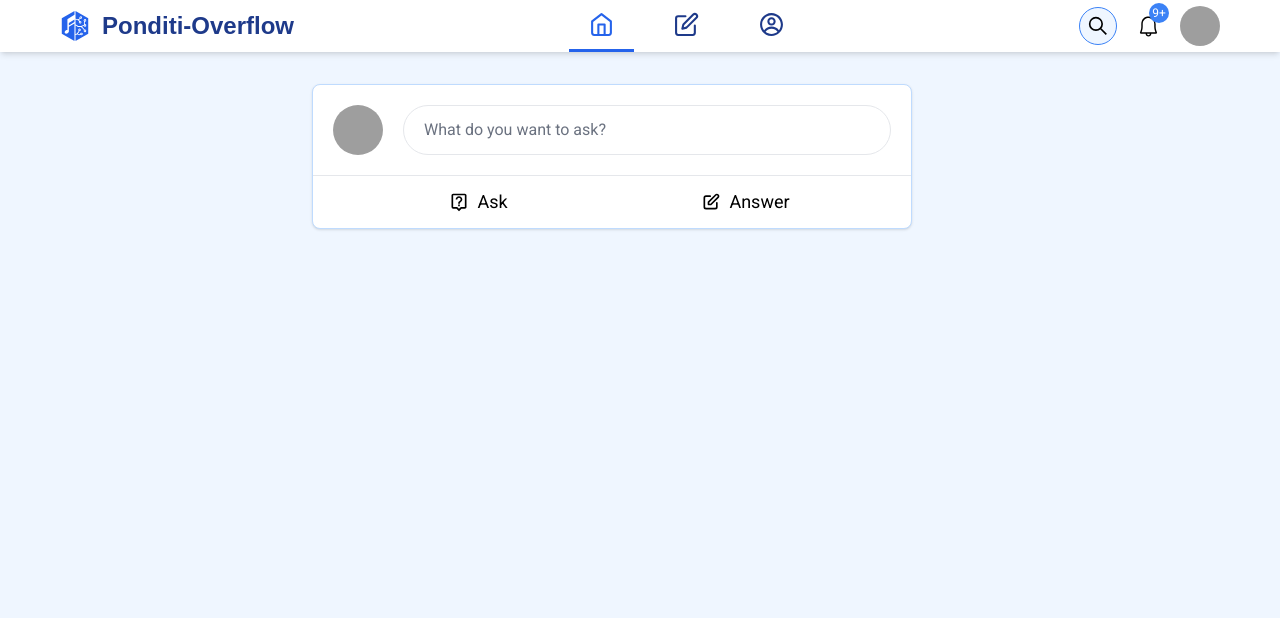
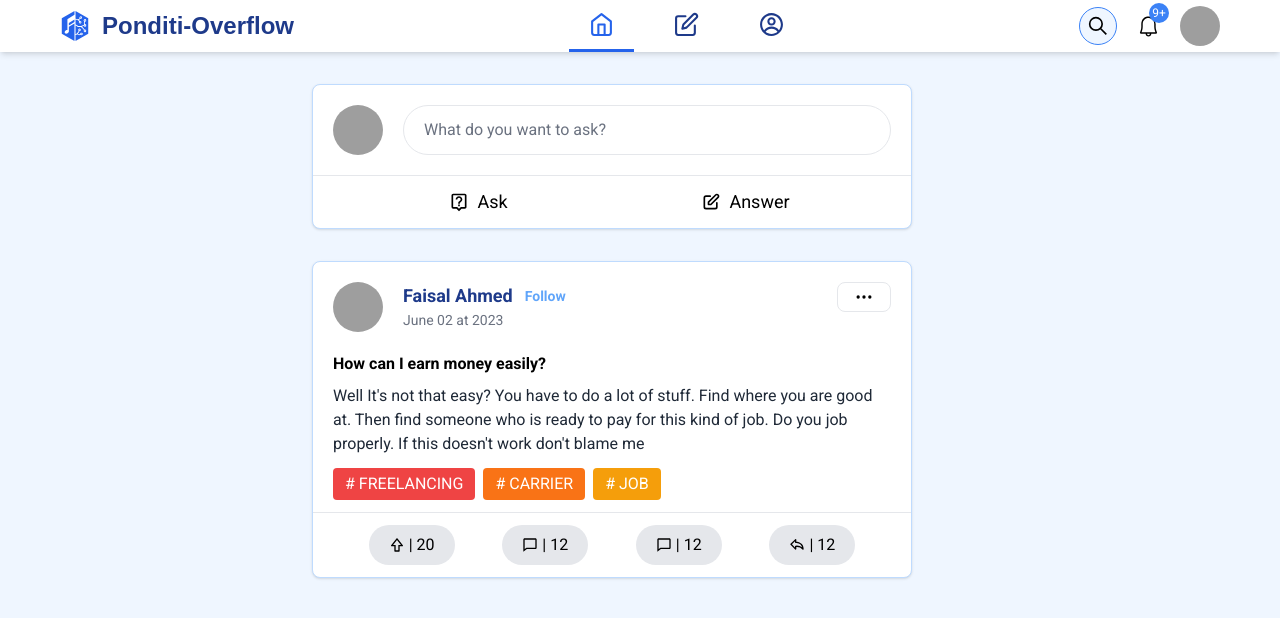
Before and after one commit to Os-Traveller/PonditiOveflow, a Next.js app: page / in a window 1280 px wide. Shown: the top 618 px of the page. Built offline with nearby package versions, Linux system fonts and the light colour scheme; grey boxes are pictures that could not be loaded; a web font is replaced by a local one.

Commit message:
feed implemented

```diff
--- a/app/globals.css
+++ b/app/globals.css
@@ -21,9 +21,6 @@
   .padding {
     @apply p-5;
   }
-  .animation {
-    @apply transition-all duration-300;
-  }
   .card {
     @apply border border-blue-200 rounded-lg bg-white shadow;
   }
--- a/app/page.tsx
+++ b/app/page.tsx
@@ -1,14 +1,18 @@
 import { Question } from '@/components/home_page/question';
+import { Feed } from '@/components/shared/feed/feed';
+import { marginGenerator } from '@/components/shared/uiHelper';
 
 export default function HomePage() {
   return (
     <section className='container'>
       <div className='mt-8 grid grid-cols-[220px_600px_1fr] gap-8'>
         <div></div>
-        <div>
+        <section>
           <Question />
-        </div>
-        <div></div>
+          {marginGenerator('my-8')}
+          <Feed />
+        </section>
+        <section></section>
       </div>
     </section>
   );
--- a/components/shared/card.tsx
+++ b/components/shared/card.tsx
@@ -2,8 +2,9 @@ import React from 'react';
 
 interface CardProps {
   children: React.ReactNode;
+  className?: string;
 }
 
-export function Card({ children }: CardProps) {
-  return <div className='card'>{children}</div>;
+export function Card({ children, className }: CardProps) {
+  return <section className={`${className} card`}>{children}</section>;
 }
--- /dev/null
+++ b/components/shared/feed/feed.tsx
@@ -0,0 +1,22 @@
+import { user } from '@/fake_data/user';
+import { Card } from '../card';
+import { FeedHeader } from './feedHeader';
+import { FeedBody } from './feedBody';
+import { feedInfo } from '@/fake_data/feedInfo';
+import { FeedFooter } from './feedFooter';
+
+export function Feed() {
+  return (
+    <Card className='pt-5'>
+      {/* feed header */}
+      <FeedHeader userImage={user.img} userName={user.userName} />
+      <FeedBody
+        question={feedInfo.question}
+        answer={feedInfo.answer}
+        tags={feedInfo.tags}
+      />
+      <hr />
+      <FeedFooter />
+    </Card>
+  );
+}
--- /dev/null
+++ b/components/shared/feed/feedBody.tsx
@@ -0,0 +1,21 @@
+import { TagBox } from './tagBox';
+
+interface FeedBodyProps {
+  question: string;
+  answer: string;
+  tags: { tagName: string; color: string }[];
+}
+
+export function FeedBody({ question, answer, tags }: FeedBodyProps) {
+  return (
+    <div className='px-5 pt-5 pb-3'>
+      <h3 className='font-semibold mb-2'>{question}</h3>
+      <p className='text-gray-800'>{answer}</p>
+      <div className='flex gap-2 flex-wrap mt-3'>
+        {tags.map((tag, index) => (
+          <TagBox key={index} tagName={tag.tagName} color={tag.color} />
+        ))}
+      </div>
+    </div>
+  );
+}
--- /dev/null
+++ b/components/shared/feed/feedFooter.tsx
@@ -0,0 +1,46 @@
+import { BiUpvote, BiDownvote, BiComment, BiShare } from 'react-icons/bi';
+
+export function FeedFooter() {
+  function classGenerator(state: boolean): string {
+    return ':';
+  }
+  return (
+    <footer className='py-3'>
+      <div className='flex gap-3 px-5 items-center justify-evenly'>
+        {/* up vote */}
+        <p
+          className={`flex items-center gap-1 rounded-full px-5 py-2 ${
+            false ? '' : 'bg-gray-200'
+          }`}
+        >
+          <BiUpvote /> | 20
+        </p>
+        {/* down vote */}
+        <p
+          className={`flex items-center gap-1 rounded-full px-5 py-2 ${
+            false ? '' : 'bg-gray-200'
+          }`}
+        >
+          <BiComment /> | 12
+        </p>
+
+        {/* comments */}
+        <p
+          className={`flex items-center gap-1 rounded-full px-5 py-2 ${
+            false ? '' : 'bg-gray-200'
+          }`}
+        >
+          <BiComment /> | 12
+        </p>
+        {/* share */}
+        <p
+          className={`flex items-center gap-1 rounded-full px-5 py-2 ${
+            false ? '' : 'bg-gray-200'
+          }`}
+        >
+          <BiShare /> | 12
+        </p>
+      </div>
+    </footer>
+  );
+}
--- /dev/null
+++ b/components/shared/feed/feedHeader.tsx
@@ -0,0 +1,27 @@
+import { ProfileIcon } from '@/components/navbar/profileIcon';
+import { TbDots } from 'react-icons/tb';
+
+interface FeedHeaderProps {
+  userImage: string;
+  userName: string;
+}
+
+export function FeedHeader({ userImage, userName }: FeedHeaderProps) {
+  return (
+    <header className='flex gap-5 px-5'>
+      <ProfileIcon img={userImage} size='50px' />
+      <div>
+        <div className='center-y gap-3 text-blue-900 text-lg font-semibold'>
+          <h2>{userName}</h2>
+          <span className='text-sm text-blue-400'>Follow</span>
+        </div>
+        <p className='text-gray-500 text-sm'>June 02 at 2023</p>
+      </div>
+      <div className='ml-auto'>
+        <button className='py-1 px-4 border rounded-lg'>
+          <TbDots size={20} />
+        </button>
+      </div>
+    </header>
+  );
+}
--- /dev/null
+++ b/components/shared/feed/tagBox.tsx
@@ -0,0 +1,15 @@
+interface TagBoxProps {
+  tagName: string;
+  color: string;
+}
+
+export function TagBox({ tagName, color }: TagBoxProps) {
+  return (
+    <p
+      style={{ backgroundColor: color }}
+      className={`py-1 px-3 text-white rounded uppercase`}
+    >
+      # {tagName}
+    </p>
+  );
+}
--- /dev/null
+++ b/components/shared/uiHelper.tsx
@@ -0,0 +1,3 @@
+export function marginGenerator(className: string) {
+  return <div className={className}></div>;
+}
--- /dev/null
+++ b/data/tagColors.ts
@@ -0,0 +1,10 @@
+export const colors = [
+  '#ef4444',
+  '#f97316',
+  '#f59e0b',
+  '#22c55e',
+  '#14b8a6',
+  '#6366f1',
+  '#a855f7',
+  '#f43f5e',
+];
--- /dev/null
+++ b/fake_data/feedInfo.ts
@@ -0,0 +1,11 @@
+import { colors } from '@/data/tagColors';
+
+export const feedInfo = {
+  question: 'How can I earn money easily?',
+  answer: `Well It's not that easy? You have to do a lot of stuff. Find where you are good at. Then find someone who is ready to pay for this kind of job. Do you job properly. If this doesn't work don't blame me`,
+  tags: [
+    { tagName: 'Freelancing', color: colors[0] },
+    { tagName: 'Carrier', color: colors[1] },
+    { tagName: 'Job', color: colors[2] },
+  ],
+};
```
